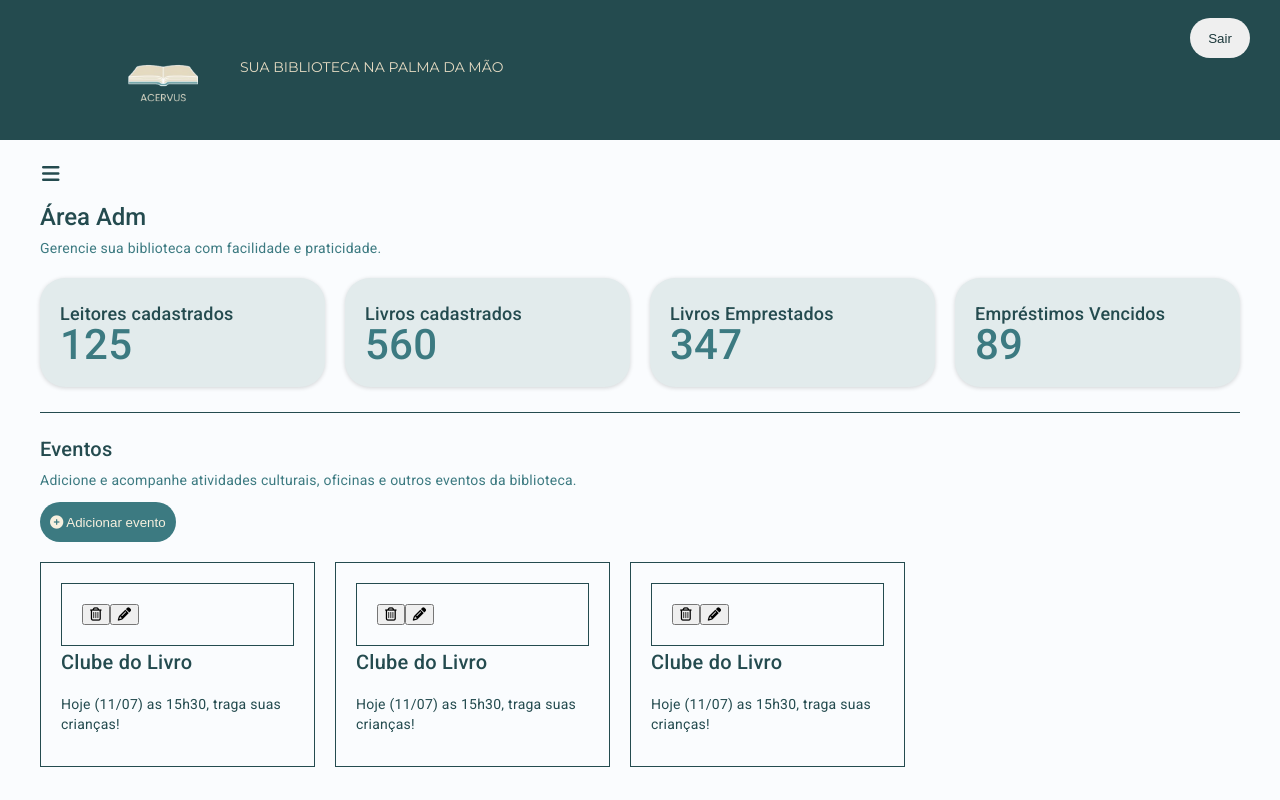
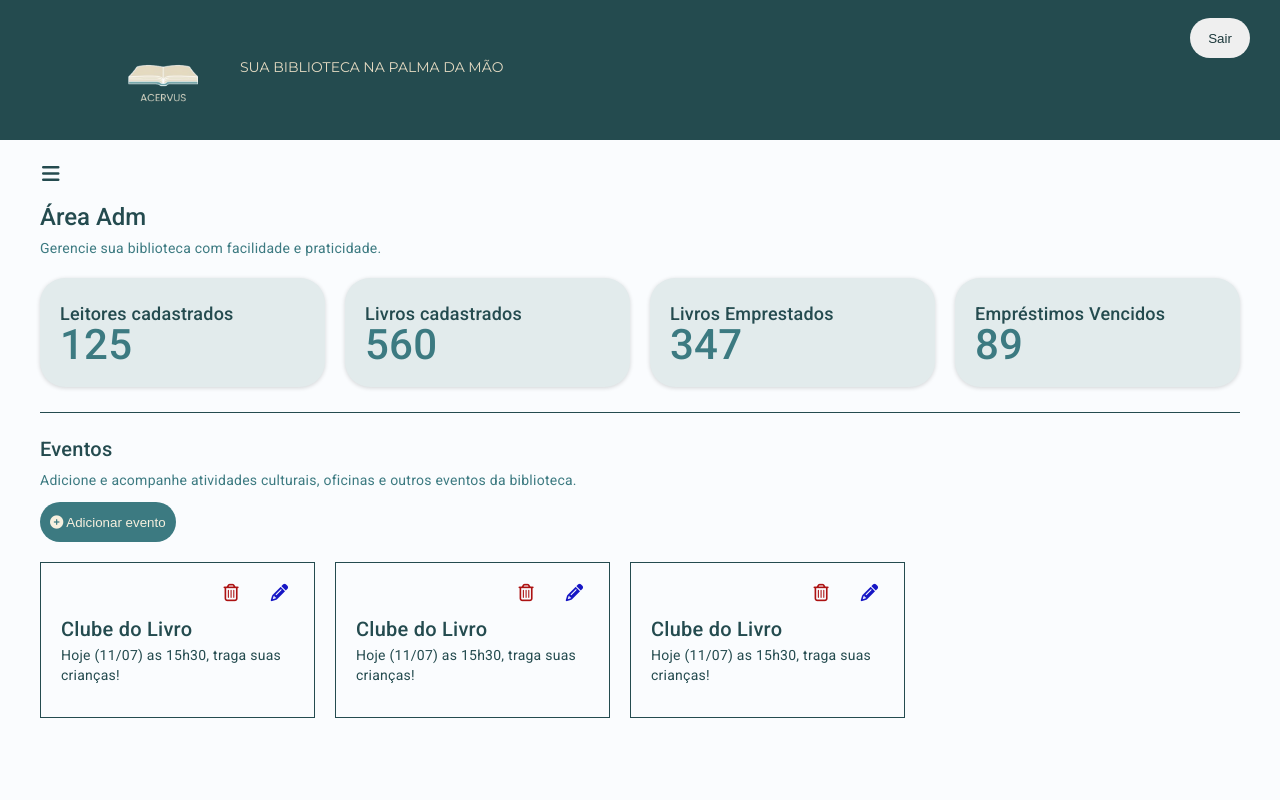
Before and after one commit to luanapaes/Acervus, an Angular app: page /admdashboard/dashboard in a window 1280 px wide. Built offline with nearby package versions, Linux system fonts and the light colour scheme.

Commit message:
style: ajusta estilos do card de evento para melhor apresentação

```diff
--- a/src/app/pages/adm-dashboard/components/evento-card/evento-card.component.scss
+++ b/src/app/pages/adm-dashboard/components/evento-card/evento-card.component.scss
@@ -5,4 +5,40 @@ div{
 
     border: 1px solid #244B4F;
     padding: 20px;
+
+    h2{
+        margin: 0;
+    }
+
+    .options{
+        display: flex;
+        justify-content: end;
+        padding: 0;
+        gap: 20px;
+        border: none;
+
+        button{
+            border: none;
+            background-color: transparent;
+            margin-bottom: 10px;
+            transition: all .3s ease;
+
+            i{
+                font-size: 1.3em;
+            }
+
+            &:hover{
+                cursor: pointer;
+                transform: scale(1.1);
+            }
+        }
+
+        .fa-trash-alt{
+            color: rgb(172, 18, 18);
+        }
+
+        .fa-pencil-alt{
+            color: rgb(22, 22, 197);
+        }
+    }
 }
```
